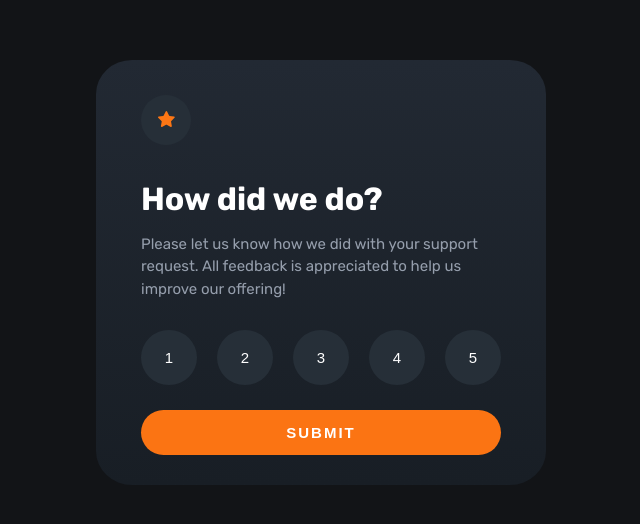
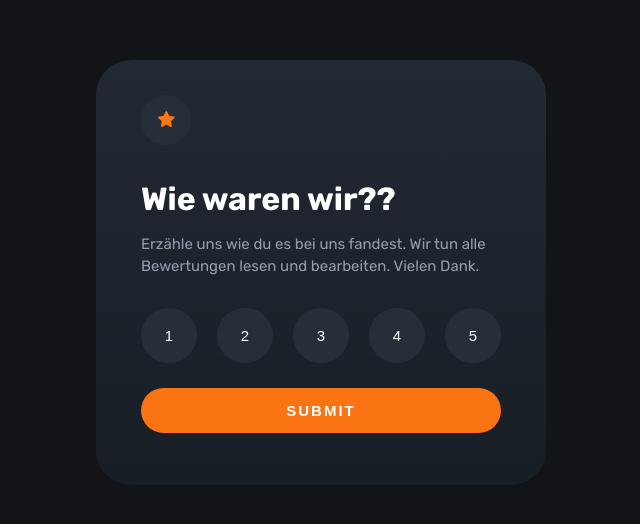
Before and after one commit to FMP-a/Rating_System-RatingSystem, a plain HTML site: page index.html in a window 1280 px wide. Shown: the part 128-652 px from the top of the page, without its empty margins (319-959 px from the left). Drawn offline with Linux system fonts and the light colour scheme.

Commit message:
Update index.html

```diff
--- a/index.html
+++ b/index.html
@@ -209,11 +209,9 @@
                     </svg>
                 </div>
                 <div class="text">
-                    <h1>How did we do?</h1>
+                    <h1>Wie waren wir??</h1>
                     <p>
-                        Please let us know how we did with your support request.
-                        All feedback is appreciated to help us improve our
-                        offering!
+                        Erzähle uns wie du es bei uns fandest. Wir tun alle Bewertungen lesen und bearbeiten. Vielen Dank.
                     </p>
                 </div>
                 <div class="buttons">
```
